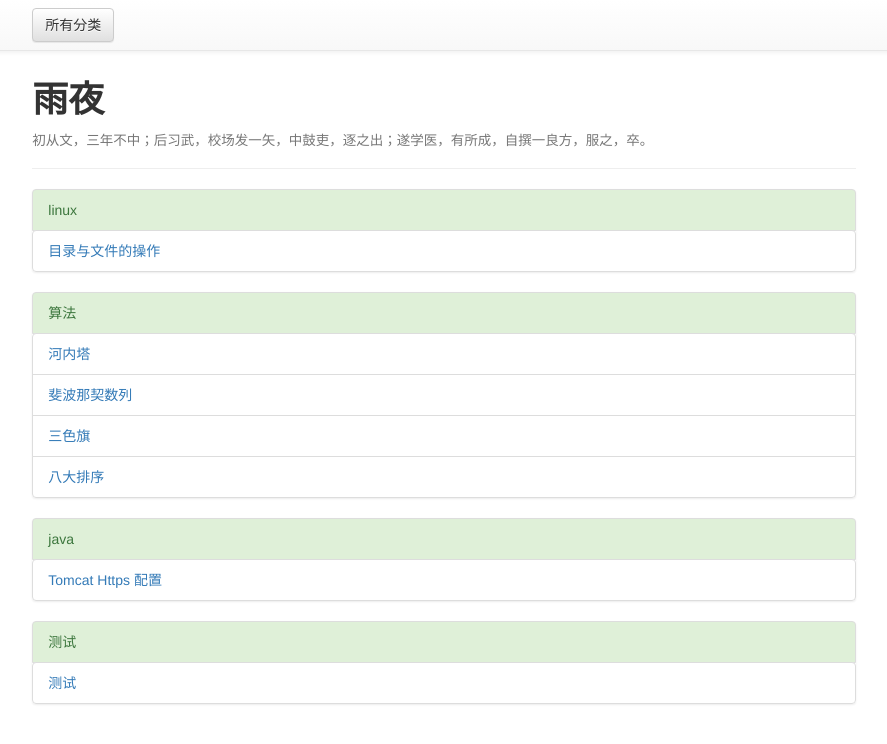
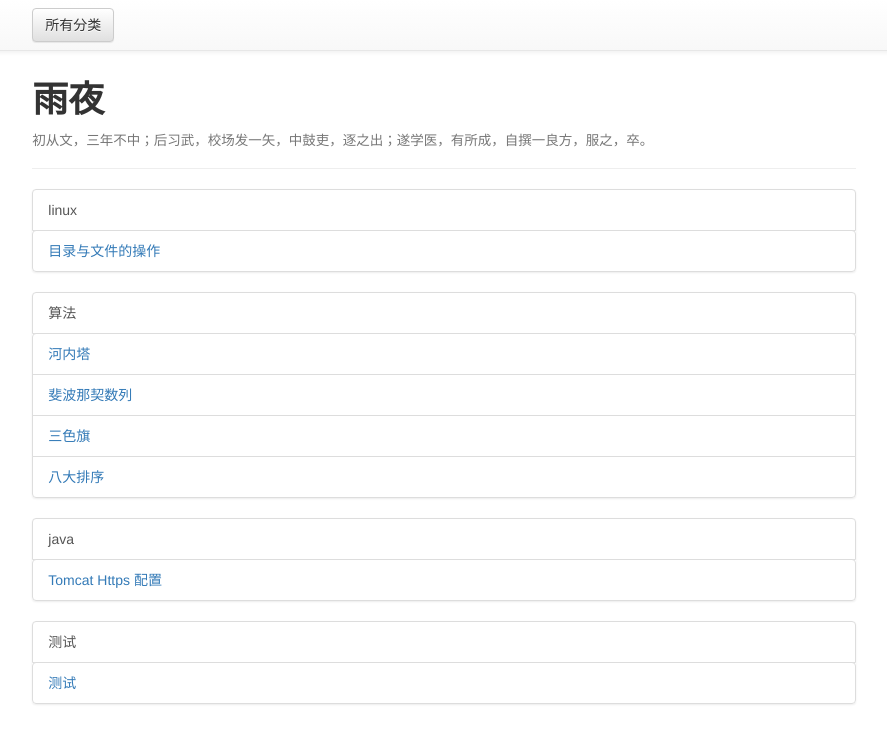
Before and after one commit to bit-ranger/blog, a Jekyll site: the page built from index.html, in a window 1280 px wide. Shown: the top 744 px of the page, without its empty margins (196-1083 px from the left). Built offline with Jekyll 4.4.1, drawn with Linux system fonts in a browser that asks for light colours; nearby versions of some CDN libraries; Markdown is read by kramdown in place of the engine named in the settings.

Commit message:
Update _config.yml

```diff
--- a/_config.yml
+++ b/_config.yml
@@ -10,6 +10,5 @@ redcarpet:
 globalTitle: "雨夜"
 globalDesc: "初从文，三年不中；后习武，校场发一矢，中鼓吏，逐之出；遂学医，有所成，自撰一良方，服之，卒。"
 author: "雨夜"
-skin: "success"
+skin: "waning"
 navSkin: "default"
-navSkin-xs: "success"
```
